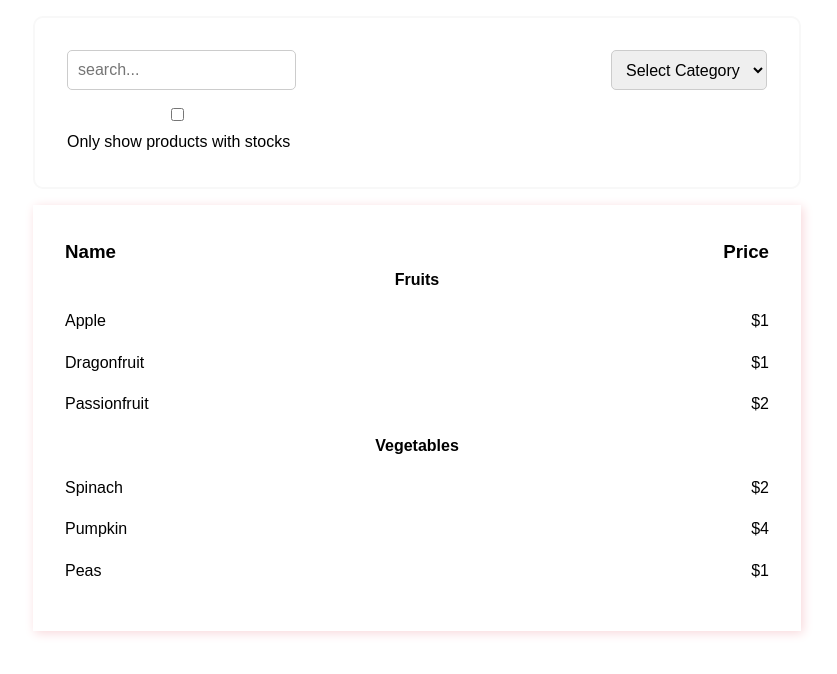
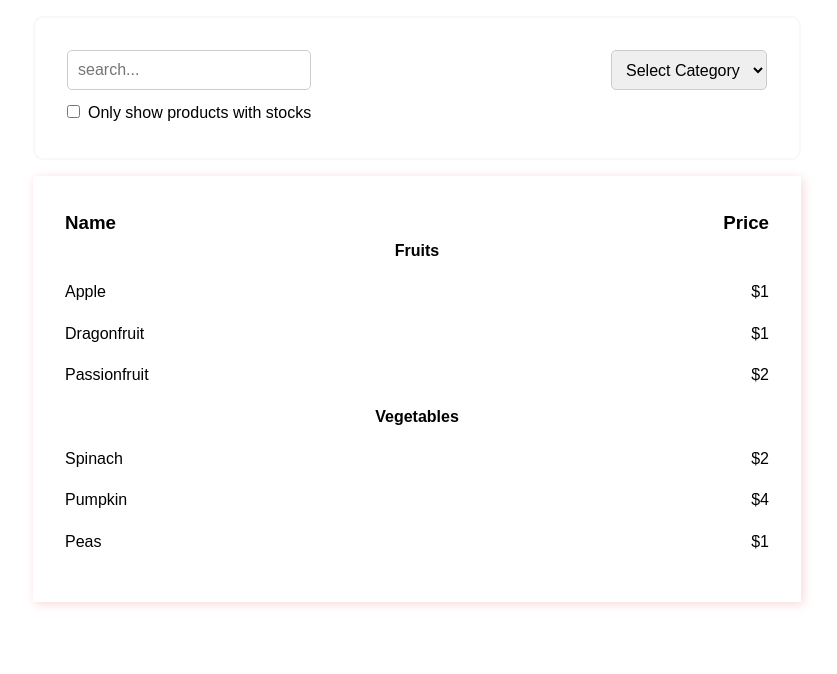
Before and after one commit to namatya-bunnings/Searchable, a React (Create React App) app: page / in a window 1280 px wide. Shown: the top 674 px of the page, without its empty margins (223-1060 px from the left). Built offline with nearby package versions, Linux system fonts and the light colour scheme.

Commit message:
removed className and Styling.

```diff
--- a/src/components/Products/Products.css
+++ b/src/components/Products/Products.css
@@ -15,11 +15,6 @@
 
 }
 
-.search-checkbox{
-    display: flex;
-    flex-direction: column;
-    gap: 0.5rem;
-}
 
 @media(max-width:48rem){
     .wrapper{
--- a/src/components/Products/Products.tsx
+++ b/src/components/Products/Products.tsx
@@ -36,7 +36,7 @@ const Products = () => {
   return (
     <ProductsWrapper>
       <div className="filter-products">
-        <div className="search-checkbox">
+        <div>
           <SearchBar
             role="search"
             type="search"
```
